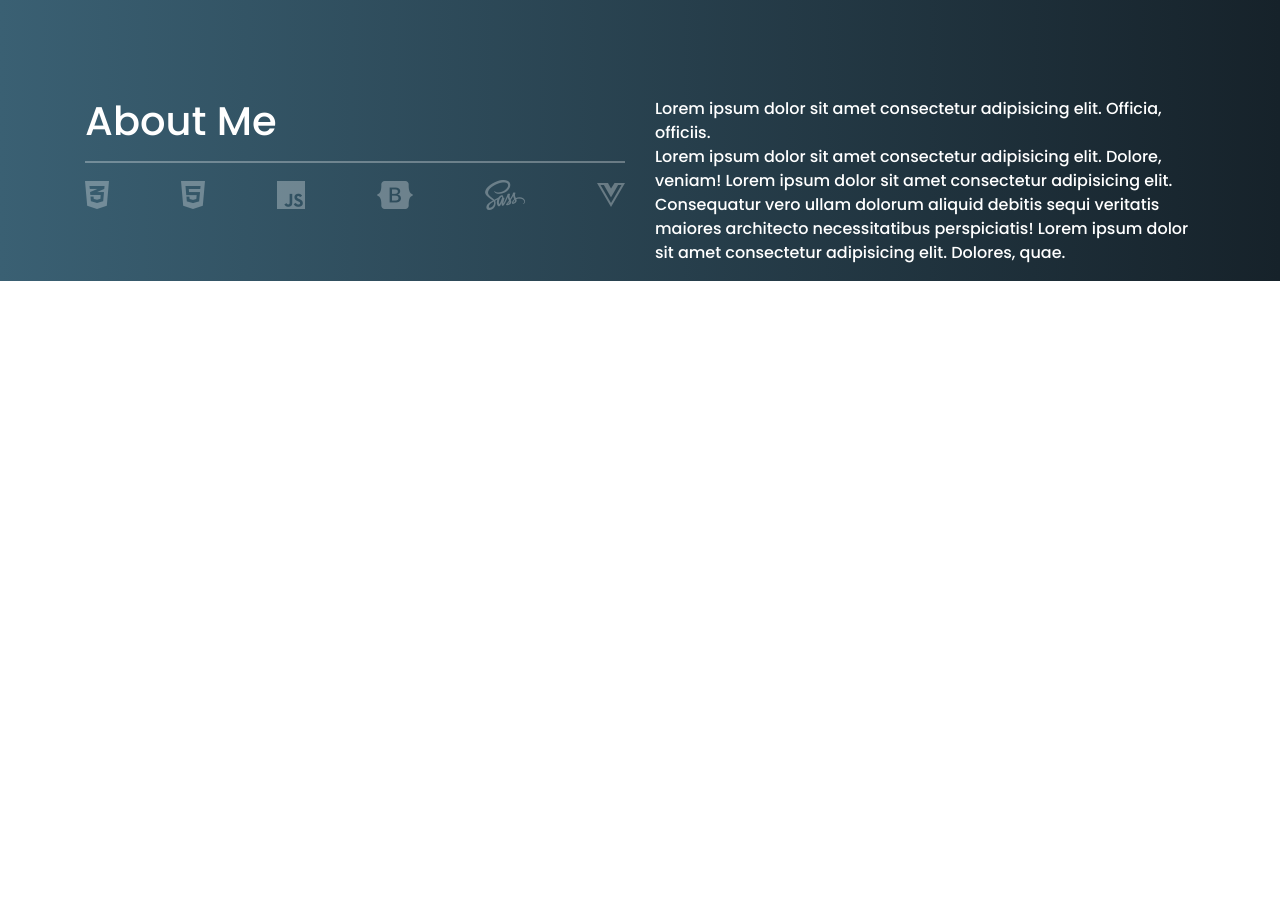
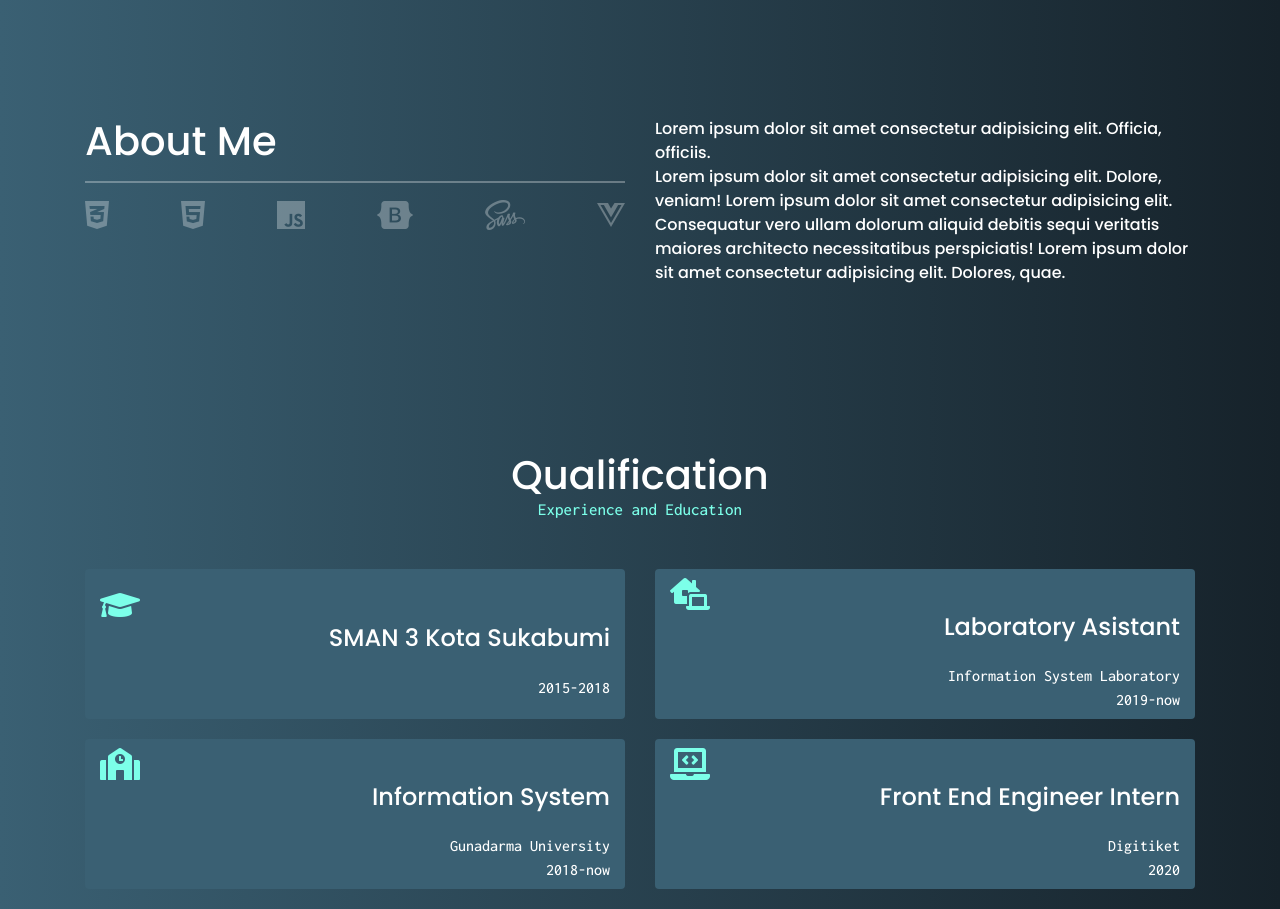
Before and after one commit to giwangdk/giwangdk.github.io, a plain HTML site: page index.html in a window 1280 px wide. Shown: the part 544-1453 px from the top of the page. Before the commit the page ends 825 px from the top, so only its background shows below. Drawn offline with nearby package versions, Linux system fonts and the light colour scheme.

Commit message:
add qualitifcation page

```diff
--- a/index.html
+++ b/index.html
@@ -14,7 +14,7 @@
 
 <body>
   <nav class="navbar navbar-expand-lg fixed-top" data-aos="fade-down">
-    <div class="container">
+    <div class="container ">
       <a class="navbar-brand" href="index.html">
           GIWANG
         </a>
@@ -38,7 +38,7 @@
     </div>
   </nav>
 
-  <div class="hero " data-aos="fade-up">
+  <div class="hero " data-aos="fade-right">
     <div class="container">
       <div class="row ">
         <div class="col-12 hero-body ">
@@ -69,7 +69,7 @@
     </div>
   </div>
 
-  <div class="content" data-aos="fade-up">
+  <div class="content-about" data-aos="fade-up">
     <div class="container">
       <div class="row">
         <div class="col-lg-6 col-md-6">
@@ -97,6 +97,69 @@
       </div>
     </div>
   </div>
+
+  <div class="content-qualification" data-aos="fade-up">
+    <div class="container">
+      <div class="row">
+        <div class="col-12"  >
+          <div class="qualification d-block text-center"><h1>Qualification</h1>
+        </div>
+        </div>
+        <div class="col-12 text-center">
+          <div class="q-title ">
+            <h3>Experience and Education </h3>
+          </div>
+        </div>
+
+        <div class="col-lg-6 col-md-12">
+          <div class="q-body card" data-aos="fade-right" data-aos-delay="100">
+            <div class="icon"><i class="fas fa-graduation-cap fa-2x"></i></div>
+            <div class="title">
+              <h4>SMAN 3 Kota Sukabumi</h4>
+            </div>
+            <div class="subtitle">
+              <p>2015-2018</p>
+            </div>
+          </div>
+          <div class="q-body card" data-aos="fade-right" data-aos-delay="200">
+            <div class="icon"><i class="fas fa-school fa-2x"></i></div>
+            <div class="title">
+              <h4>Information System</h4>
+            </div>
+            <div class="subtitle">
+              <p>Gunadarma University</p>
+              <p>2018-now</p>
+            </div>
+          </div>
+        </div>
+        <div class="col-lg-6 col-md-12" >
+          <div class="q-body card" data-aos="fade-right" data-aos-delay="300">
+              <div class="icon"><i class="fas fa-laptop-house fa-2x"></i></div>
+            <div class="title">
+              <h4>Laboratory Asistant</h4>
+            </div>
+            <div class="subtitle">
+              <p>Information System Laboratory</p>
+              <p>2019-now</p>
+            </div>
+          </div>
+
+          <div class="q-body card" data-aos="fade-right" data-aos-delay="400">
+            <div class="icon"><i class="fas fa-laptop-code fa-2x"></i></div>
+            <div class="title">
+              <h4>Front End Engineer Intern </h4>
+            </div>
+            <div class="subtitle">
+              <p>Digitiket</p>
+              <p>2020</p>
+            </div>
+          </div>
+
+        </div>
+        </div>
+      </div>
+    </div>
+  </div>
   <script src="app.js"></script>
   <script src="/vendor/jquery/jquery.slim.min.js"></script>
   <script src="/vendor/bootstrap/js/bootstrap.bundle.min.js"></script>
--- a/style/main.scss
+++ b/style/main.scss
@@ -20,6 +20,7 @@ body {
 }
 
 nav{
+    border: none;
     background: #16222A;
     /* fallback for old browsers */
     background: -webkit-linear-gradient(to right, #3A6073, #16222A);
@@ -77,7 +78,7 @@ nav{
 }
 
 .hero{
-    margin-top: 80px;
+    margin-top: 50px;
     width: 100%;
     transition: all .5s ease-in;
     .hero-body{
@@ -87,7 +88,7 @@ nav{
 
         p{
             font-size: 25px;
-            color: #98c1d3;
+            color: #7cffe9;
             font-family: 'Inconsolata', sans-serif;
         }
 
@@ -144,10 +145,35 @@ nav{
             }
         }
     }
+    @media (max-width: 800px) {
+
+            margin-top: 40px;
+
+            .hero-body {
+                p {
+                    font-size: 20px;
+                }
+
+                h1 {
+                    font-size: 60px;
+                }
+
+                h2 {
+                    font-size: 30px;
+                }
+
+
+        }
+
+        .tools-icon {
+            display: none;
+        }
+
+    }
 }
 
-.content{
-    margin-top: 100px;
+.content-about{
+    margin-top: 150px;
     font-family: 'Poppins', sans-serif;
     .about-title{
         h1{
@@ -178,36 +204,70 @@ nav{
                 }
             }
         }
+
         }
 
         .about-text{
             color: white;
         }
+        @media (max-width: 800px) {
 
+            .tools-icon {
+                display: none;
+            }
+
+        }
+}
+
+.content-qualification{
+    margin-top: 150px;
+    font-family: 'poppins', sans-serif;
+    h1{
+        color: white;
+        margin-bottom: 0;
+    }
+
+    h3{
+        color: white;
+        font-family: 'inconsolata', sans-serif;
+        font-size: 17px;
+        margin-top: 0;
+        color: #7cffe9;
+        margin-bottom: 50px;
+    }
+
+    .card{
+        height: 150px;
+        color: white;
+        margin-bottom: 20px;
+        display: flex;
+        padding: 15px;
+        justify-content: center;
+        background: #3A6073;
+        border: none;
+
+
+
+        .icon {
+            color: #7cffe9;
+            padding-top: 2px;
+        }
+            .title{
+                margin-bottom: 15px;
+                text-align: right;
+
+            }
+
+            .subtitle{
+                font-family: 'Inconsolata', sans-serif;
+                color: white;
+                text-align: right;
+                p{
+                    margin-bottom: 0;
+                    padding: 0;
+                }
+            }
+    }
 }
 
 // Small devices (landscape phones, 576px and up)
-@media (max-width: 800px) {
-    .hero {
-        margin-top: 40px;
-        .hero-body {
-            p {
-                font-size: 20px;
-            }
-
-            h1 {
-                font-size: 60px;
-            }
-
-            h2{
-                font-size: 30px;
-            }
-}
-
-    }
-
-    .tools-icon{
-        display: none;
-    }
-
-}
```
Also changed, not shown: style/main.css, 1 other file.
